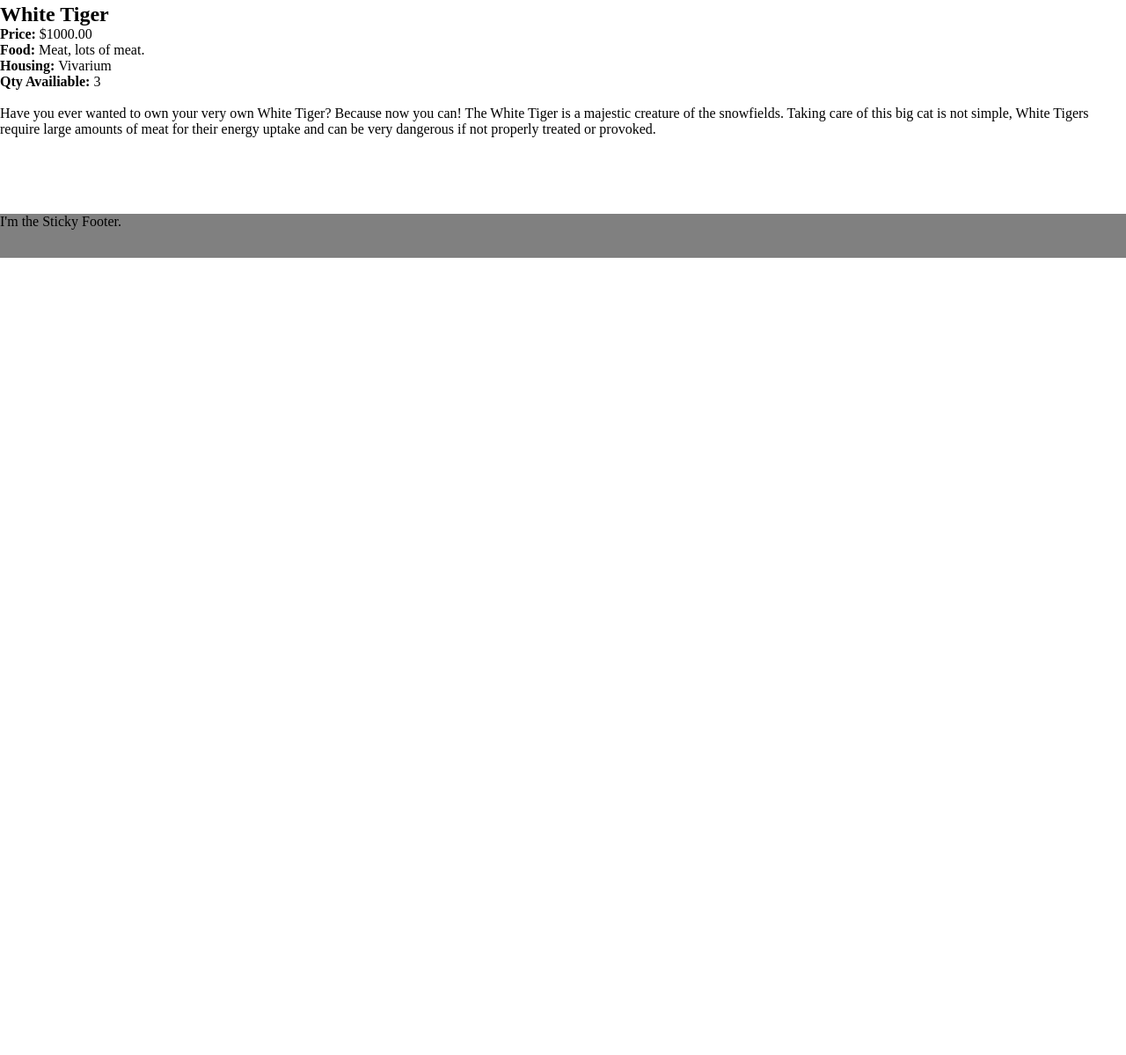
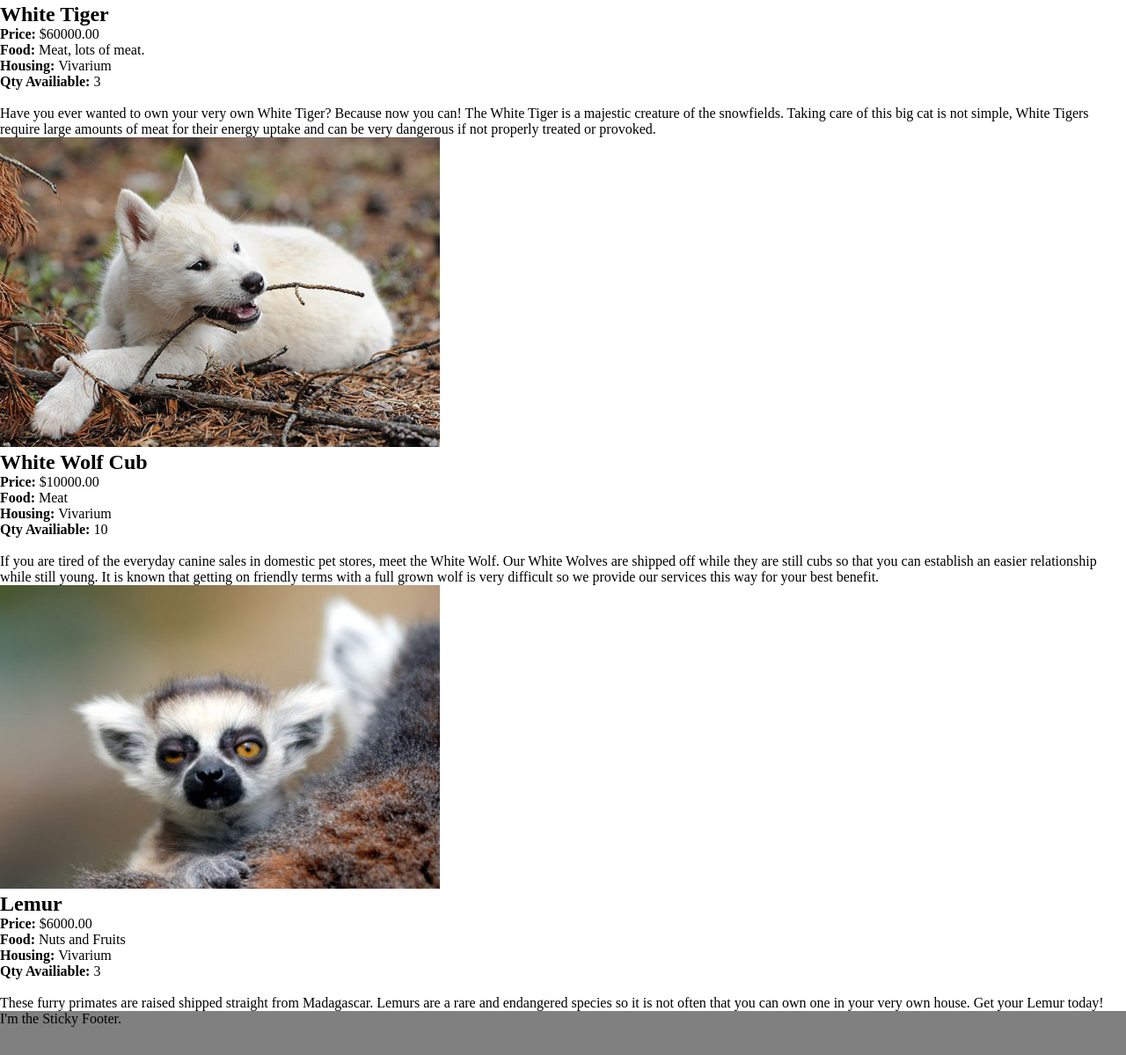
Before and after one commit to davehemming/prickly-pets, a website: page mammals-demo.html in a window 1280 px wide. Shown: the part 507-1706 px from the top of the page at 88% size. Before the commit the page ends 800 px from the top, so only its background shows below. Drawn offline with Linux system fonts and the light colour scheme.

Commit message:
Mammals Complete (for now)

```diff
--- a/mammals-demo.html
+++ b/mammals-demo.html
@@ -15,12 +15,36 @@
 			<br/>
 			<h2>White Tiger</h2>
 			<p>
-				<strong>Price: </strong>$1000.00<br/>
+				<strong>Price: </strong>$60000.00<br/>
 				<strong>Food: </strong>Meat, lots of meat.<br/>
 				<strong>Housing: </strong>Vivarium<br/>
 				<strong>Qty Availiable: </strong>3<br/>
 				<br/>
 				Have you ever wanted to own your very own White Tiger? Because now you can! The White Tiger is a majestic creature of the snowfields. Taking care of this big cat is not simple, White Tigers require large amounts of meat for their energy uptake and can be very dangerous if not properly treated or provoked.
+			</p>
+
+			<img src="img/white-wolf-cub.jpg" alt="white wolf cub" class="category-img" />
+			<br/>
+			<h2>White Wolf Cub</h2>
+			<p>
+				<strong>Price: </strong>$10000.00<br/>
+				<strong>Food: </strong>Meat<br/>
+				<strong>Housing: </strong>Vivarium<br/>
+				<strong>Qty Availiable: </strong>10<br/>
+				<br/>
+				If you are tired of the everyday canine sales in domestic pet stores, meet the White Wolf. Our White Wolves are shipped off while they are still cubs so that you can establish an easier relationship while still young. It is known that getting on friendly terms with a full grown wolf is very difficult so we provide our services this way for your best benefit.
+			</p>
+
+			<img src="img/lemur.jpg" alt="lemur" class="category-img" />
+			<br/>
+			<h2>Lemur</h2>
+			<p>
+				<strong>Price: </strong>$6000.00<br/>
+				<strong>Food: </strong>Nuts and Fruits<br/>
+				<strong>Housing: </strong>Vivarium<br/>
+				<strong>Qty Availiable: </strong>3<br/>
+				<br/>
+				These furry primates are raised shipped straight from Madagascar. Lemurs are a rare and endangered species so it is not often that you can own one in your very own house. Get your Lemur today!
 			</p>
 		</div>
 
--- a/sources.txt
+++ b/sources.txt
@@ -24,3 +24,7 @@ Stoat:
 	http://www.helsinki.fi/science/metapop/images/stoat.jpg
 White Tiger:
 	http://images.fineartamerica.com/images-medium-large/white-tiger-nancy-coelho.jpg
+White Wolf Cub:
+	http://24.media.tumblr.com/tumblr_lxwclxsiiM1r1knwfo1_500.jpg
+Lemur:
+	http://andromedababe.files.wordpress.com/2012/04/lemur.jpg
```
Also changed, not shown: img/Original/lemur.jpg (added), img/Original/white-wolf-cub.jpg (added), img/lemur.jpg (added), img/white-wolf-cub.jpg (added).
